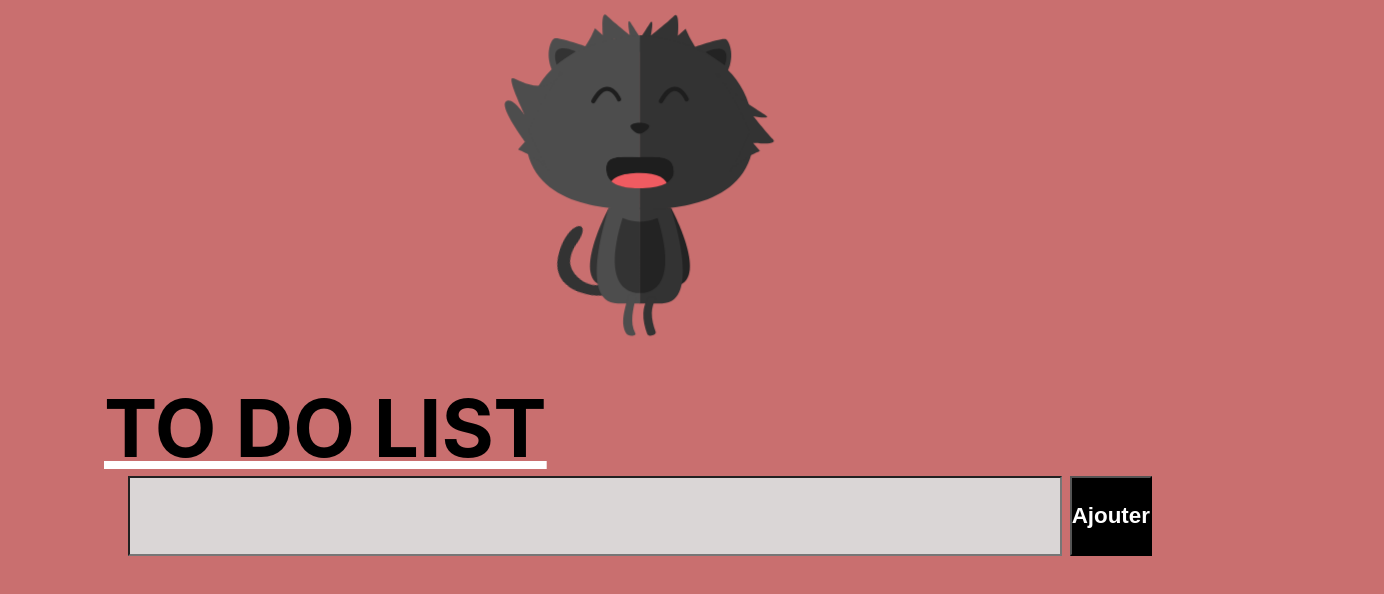
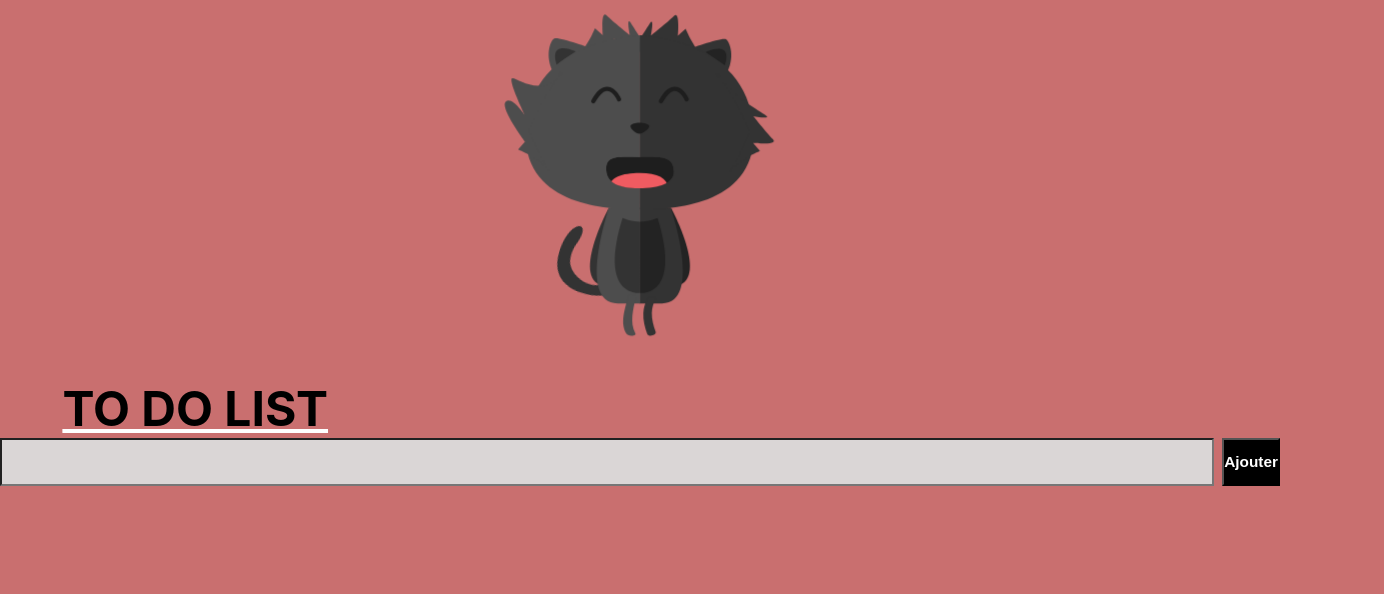
Before and after one commit to dylanstockinger/todolist__cat, a React (Create React App) app: page / in a window 1280 px wide. Shown: the top 594 px of the page, 1384 px wide, since content can reach past the window. Built offline with nearby package versions, Linux system fonts and the light colour scheme.

Commit message:
corrective in the last commit

```diff
--- a/src/App.css
+++ b/src/App.css
@@ -62,21 +62,22 @@
     left: 1.3em;
     margin-left: auto;
     margin-right: auto;
-    font-size: calc(1rem + 5vw);
+    font-size: calc(1rem + 2.5vw);
     text-decoration: underline white;
     width: 100%;
-
   }
 
   input {
     background-color: rgb(218, 214, 214);
+    width: 100%;
   }
 
   button {
     background-color: rgb(0, 0, 0);
     font-weight: bold;
     color: white;
-    font-size: calc(1rem + 0.5vw);
+    font-size: calc(0.8rem + 0.2vw);
+    height: 100%;
   }
 
   .checkbox>input {
@@ -89,10 +90,10 @@
   .form-wrapper {
     display: flex;
     gap: 8px;
-    height: 5em;
+    height: 3em;
     margin-left: auto;
     margin-right: auto;
-    width: 80%;
+    width: 100%;
   }
 
   .todo-list {
```
